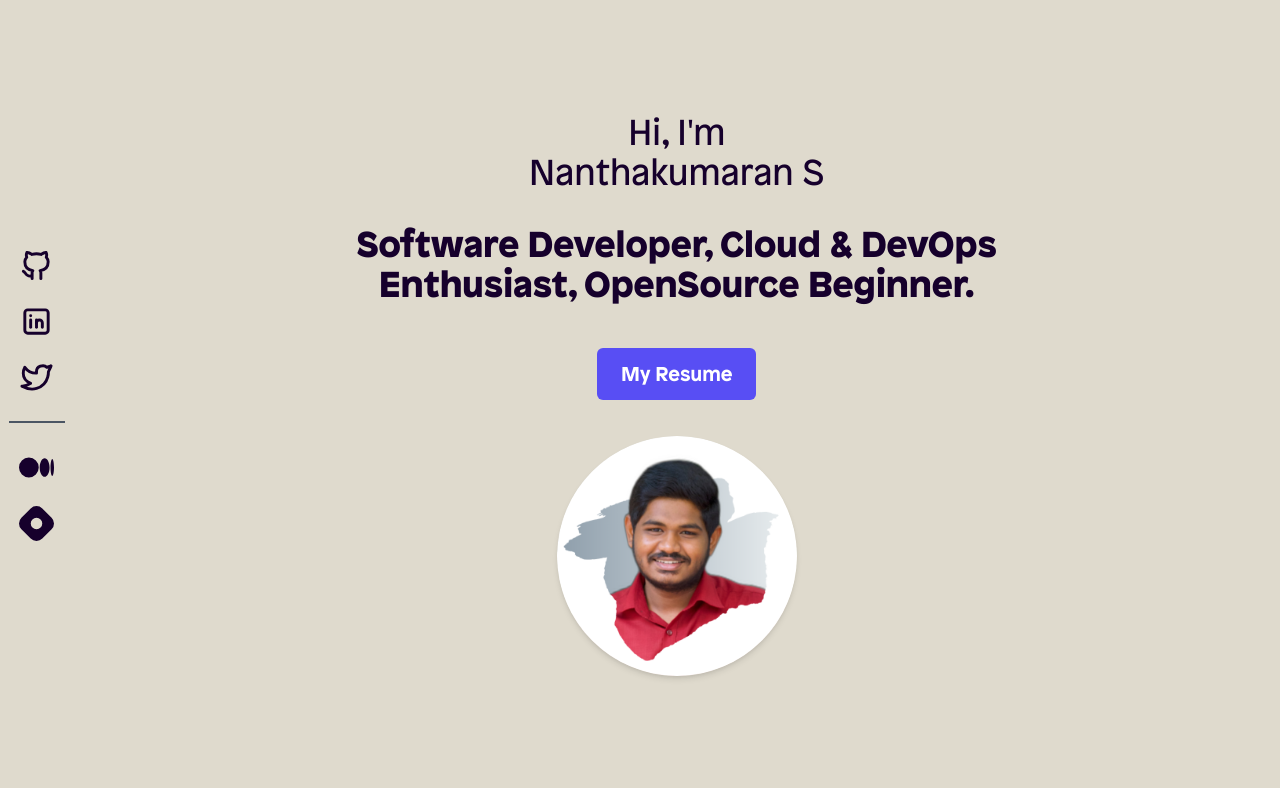
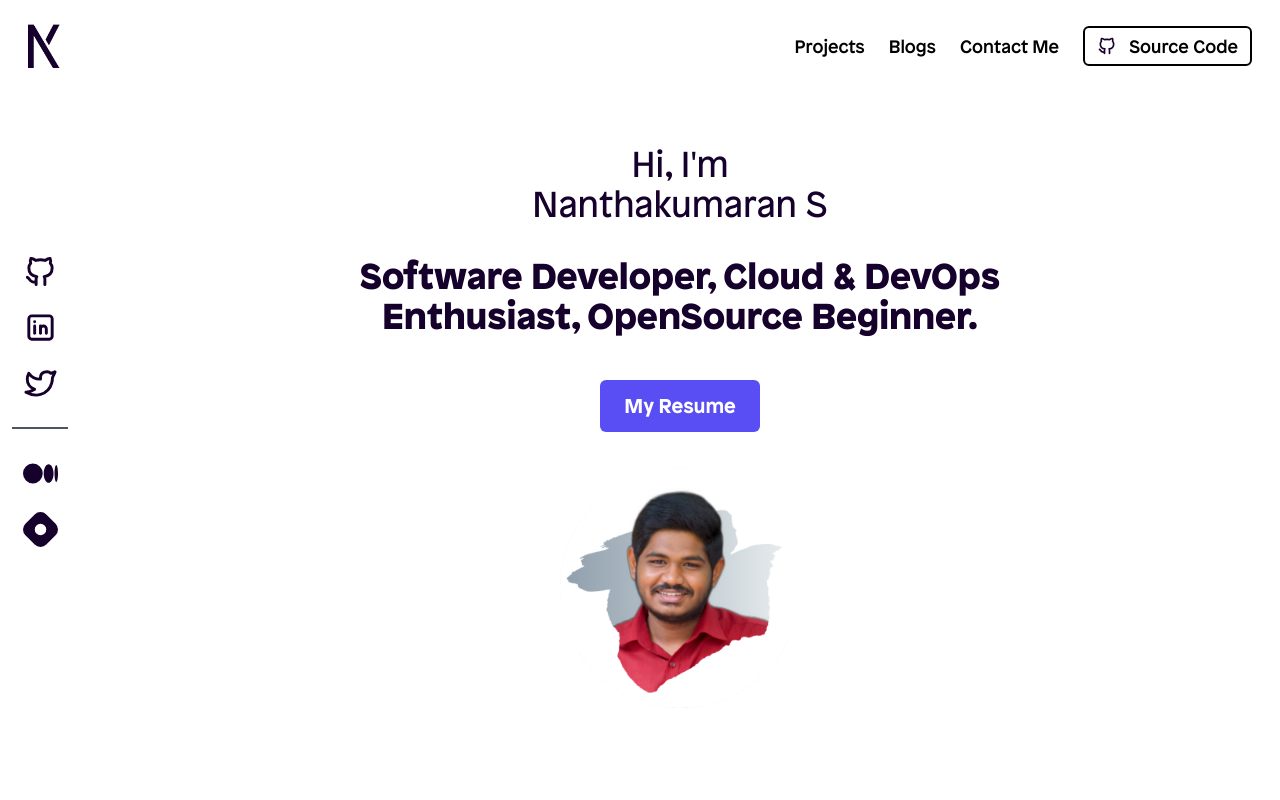
Before and after one commit to nanthakumaran-s/portfolio, a Next.js app: page / in a window 1280 px wide. Built offline with nearby package versions, Linux system fonts and the light colour scheme.

Commit message:
fix: add navbar section

```diff
--- a/components/Home/Hero.tsx
+++ b/components/Home/Hero.tsx
@@ -3,8 +3,8 @@ import React from 'react'
 
 const Hero = () => {
   return (
-    <div className="flex flex-col bg-skin-fill-primary w-full items-center justify-center py-28 px-8 lg:px-48">
-      <div className="flex flex-col">
+    <div className="flex flex-col w-full items-center justify-center mt-20 py-16 px-8 lg:px-48">
+      <div className="flex flex-col lg:ml-20">
         <p className="text-skin-base font-patron font-normal text-2xl text-center lg:text-4xl">Hi, I&apos;m</p>
         <h1 className="text-skin-base font-patron font-normal text-2xl text-center lg:text-4xl">Nanthakumaran S</h1>
         <p className="pt-4 pb-4 text-skin-base font-patron font-black text-center text-2xl lg:text-4xl lg:mt-4">Software Developer, Cloud & DevOps Enthusiast, OpenSource Beginner.</p>
@@ -14,7 +14,7 @@ const Hero = () => {
           </a>
         </div>
       </div>
-      <img src='/images/me.png' alt='Nanthakumaran S' className='w-44 h-44 mt-5 rounded-full shadow-md lg:w-60 lg:h-60' loading='lazy'/>
+      <img src='/images/me.png' alt='Nanthakumaran S' className='w-44 h-44 mt-5 rounded-full lg:w-60 lg:h-60 lg:ml-20' loading='lazy'/>
     </div>
   )
 }
--- a/components/Layout.tsx
+++ b/components/Layout.tsx
@@ -3,7 +3,7 @@ import { blogLinks, socialLinks, socialLinksType } from "../data/socialLinks";
 
 const IconComponent = ({ link }: { link: socialLinksType }) => {
     return (
-        <a href={link.link} target="blank" className="w-14 h-14 flex items-center justify-center hover:bg-skin-fill-secondary hover:bg-opacity-40 rounded-full">
+        <a href={link.link} target="blank" className="w-14 h-14 flex items-center justify-center hover:bg-skin-fill-secondary hover:bg-opacity-70 rounded-full transition ease-in-out delay-100">
             {link.icon}
         </a>
     );
@@ -17,8 +17,8 @@ export default function Layout ({ children }: any) {
                 <meta name="viewport" content="width=device-width, initial-scale=1" />
                 <link rel="icon" href="/favicon.png" />
             </Head>
-            <main className="flex">
-                <div className="hidden lg:flex lg:flex-col lg:w-20 bg-skin-fill-primary divide-y-2 divide-gray-600 mx-auto items-center justify-center gap-4">
+            <div className="flex">
+                <div className="hidden h-screen fixed lg:flex lg:flex-col lg:w-20 divide-y-2 divide-gray-600 mx-auto items-center justify-center gap-4">
                     <div className="flex flex-col">
                         {socialLinks.map((link: socialLinksType, index: number) => <IconComponent link={link} key={index}/>)}
                     </div>
@@ -26,8 +26,10 @@ export default function Layout ({ children }: any) {
                         {blogLinks.map((link: socialLinksType, index: number) => <IconComponent link={link} key={index}/>)}
                     </div>
                 </div>
-                {children}
-            </main>
+                <main>
+                    {children}
+                </main>
+            </div>
         </>
     )
 }
--- /dev/null
+++ b/components/Nav.tsx
@@ -0,0 +1,27 @@
+/* eslint-disable @next/next/no-img-element */
+import React from 'react'
+import { RxHamburgerMenu } from 'react-icons/rx'
+import { navLinks, navLinksType } from '../data/navLinks'
+import { TbBrandGithub } from 'react-icons/tb'
+
+const Nav = () => {
+  return (
+    <div className="w-full flex items-center justify-between px-7 py-6 fixed">
+        <a href="#">
+            <img src="/images/logo.png" alt="logo" className="w-6 h-8 lg:w-8 lg:h-11"/>
+        </a>
+        <div className="hidden lg:flex items-center justify-center gap-6 font-patron font-medium text-lg">
+            {navLinks.map((link: navLinksType, index: number) => <a href={link.link} key={index} className="hover:text-indigo-600 transition ease-in-out delay-100">{link.name}</a>)}
+            <a href="https://github.com/nanthakumaran-s/portfolio" target="blank">
+                <div className="flex gap-3 items-center border-2 px-3 py-1 border-black rounded-md hover:border-indigo-600 hover:text-indigo-600 transition ease-in-out delay-100 group">
+                    <TbBrandGithub size={20} color="#16002C" className="group-hover:stroke-indigo-600 transition ease-in-out delay-100 stroke-2"/>
+                    <p>Source Code</p>
+                </div>
+            </a>
+        </div>
+        <RxHamburgerMenu className="lg:hidden stroke-1" size={30} color="#16002C" />
+    </div>
+  )
+}
+
+export default Nav
--- /dev/null
+++ b/data/navLinks.tsx
@@ -0,0 +1,19 @@
+export type navLinksType = {
+    name: string,
+    link: string,
+}
+
+export const navLinks = [
+    {
+        name: 'Projects',
+        link: '#',
+    },
+    {
+        name: 'Blogs',
+        link: 'https://blog.nanthakumaran.com'
+    },
+    {
+        name: 'Contact Me',
+        link: '#',
+    }
+]
--- a/pages/index.tsx
+++ b/pages/index.tsx
@@ -1,9 +1,11 @@
 import Hero from '../components/Home/Hero'
 import Layout from '../components/Layout'
+import Nav from '../components/Nav'
 
 export default function Home() {
   return (
     <Layout>
+      <Nav />
       <Hero />
     </Layout>
   )
```
